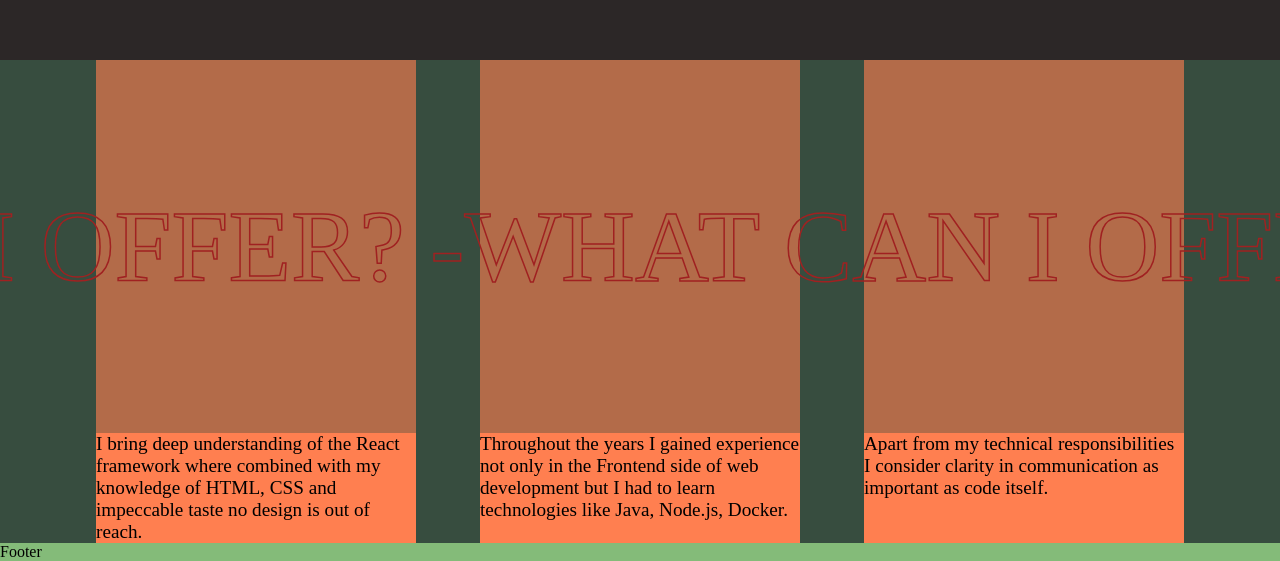
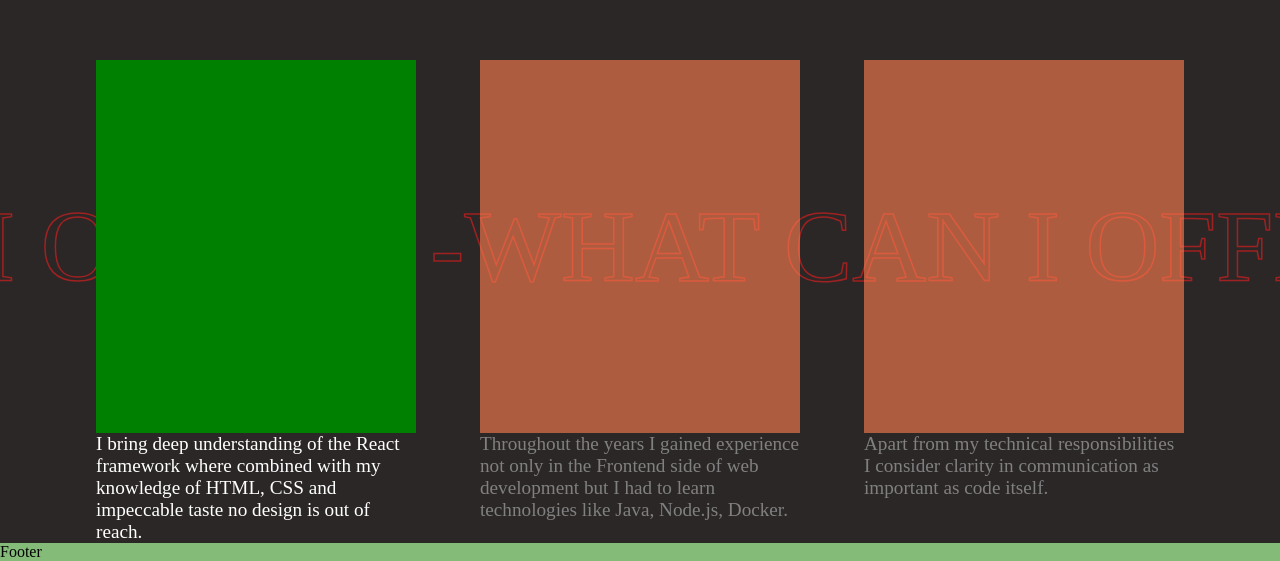
Before and after one commit to AdamTopp/portfolio, a React (Vite) app: page / in a window 1280 px wide. Shown: the part 1802-2363 px from the top of the page. Built offline with nearby package versions, Linux system fonts and the light colour scheme; the HTML template or start-up script is replaced by a standard one.

Commit message:
[P-1] Marquee hover

```diff
--- a/src/sections/Content/components/Slider/Slider.styles.tsx
+++ b/src/sections/Content/components/Slider/Slider.styles.tsx
@@ -1,4 +1,4 @@
-import styled, {keyframes} from "styled-components";
+import styled, {css, keyframes} from "styled-components";
 
 const slide = keyframes`
     from {
@@ -39,20 +39,10 @@ export const Description = styled.div`
     font-size: min(2rem, 1.5vw);
 `;
 
-export const PhotoCard = styled.div`
-    border: coral 1px solid;
-    width: 100%;
-    aspect-ratio: 6/7;
-`;
-
 export const TextBox = styled.div`
     &:hover {
         ${Title}, ${Description} {
             color: white;
-        }
-
-        ${PhotoCard} {
-            border: white 1px solid;
         }
     }
 `;
@@ -61,7 +51,6 @@ export const Row = styled.div`
     box-sizing: border-box;
     padding: 0 5vw;
     width: 100%;
-    background-color: #4783606a;
     overflow: hidden;
 `;
 
@@ -73,11 +62,22 @@ export const Grid = styled.div`
     position: relative;
 `;
 
-export const GridItem = styled.div`
-    background-color: coral;
+export const GridItem = styled.div<{ cardActive: boolean }>`
+    z-index: 1;
+    color: grey;
+    ${(props) => props.cardActive && css`
+        & {
+            color: white;
+        }
+    `}
 `;
 
-export const PhotoWrapper = styled.div`
+export const PhotoWrapper = styled(GridItem)`
     background-color: #ff7f509e;
     aspect-ratio: 6/7;
+    ${(props) => props.cardActive && css`
+        & {
+            background-color: green;
+        }
+    `}
 `;
--- a/src/sections/Content/components/Slider/Slider.tsx
+++ b/src/sections/Content/components/Slider/Slider.tsx
@@ -1,7 +1,8 @@
-import React from 'react'
+import React, { useState } from 'react'
 import { Description, Grid, GridItem, MarqueeItem, PhotoWrapper, Row, SliderWrapper } from './Slider.styles'
 
 function Slider() {
+  const [activeIndex, setactiveIndex] = useState(0)
 
   return (
     <Row>
@@ -26,25 +27,25 @@ function Slider() {
             What can I offer? -
           </MarqueeItem>
         </SliderWrapper>
-        <PhotoWrapper>
+        <PhotoWrapper cardActive={activeIndex === 0} onMouseOver={() => setactiveIndex(0)}>
         </PhotoWrapper>
-        <PhotoWrapper>
+        <PhotoWrapper cardActive={activeIndex === 1} onMouseOver={() => setactiveIndex(1)}>
         </PhotoWrapper>
-        <PhotoWrapper>
+        <PhotoWrapper cardActive={activeIndex === 2} onMouseOver={() => setactiveIndex(2)}>
         </PhotoWrapper>
       </Grid>
       <Grid>
-        <GridItem>
+        <GridItem cardActive={activeIndex === 0} onMouseOver={() => setactiveIndex(0)}>
           <Description>
             I bring deep understanding of the React framework where combined with my knowledge of HTML, CSS and impeccable taste no design is out of reach.
           </Description>
         </GridItem>
-        <GridItem>
+        <GridItem cardActive={activeIndex === 1} onMouseOver={() => setactiveIndex(1)}>
           <Description>
             Throughout the years I gained experience not only in the Frontend side of web development but I had to learn technologies like Java, Node.js, Docker.
           </Description>
         </GridItem>
-        <GridItem>
+        <GridItem cardActive={activeIndex === 2} onMouseOver={() => setactiveIndex(2)}>
           <Description>
             Apart from my technical responsibilities I consider clarity in communication as important as code itself.
           </Description>
```
